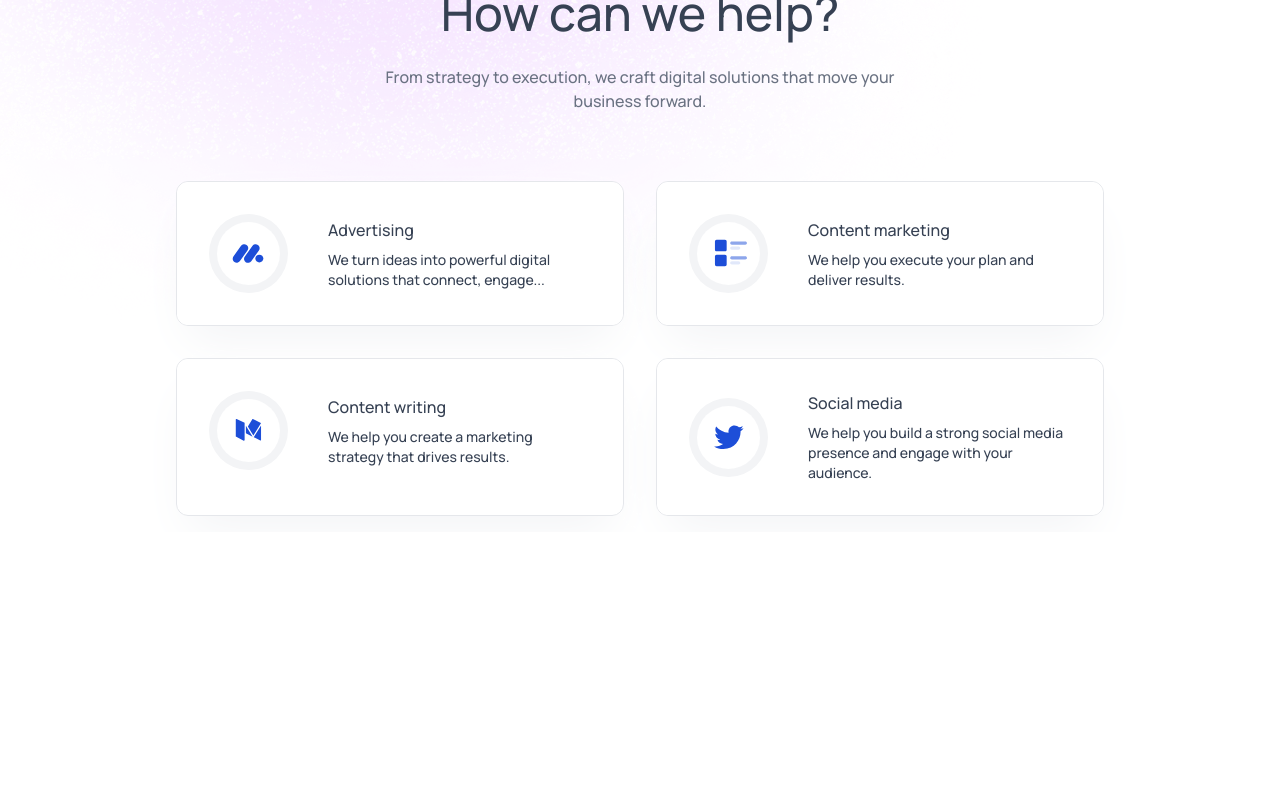
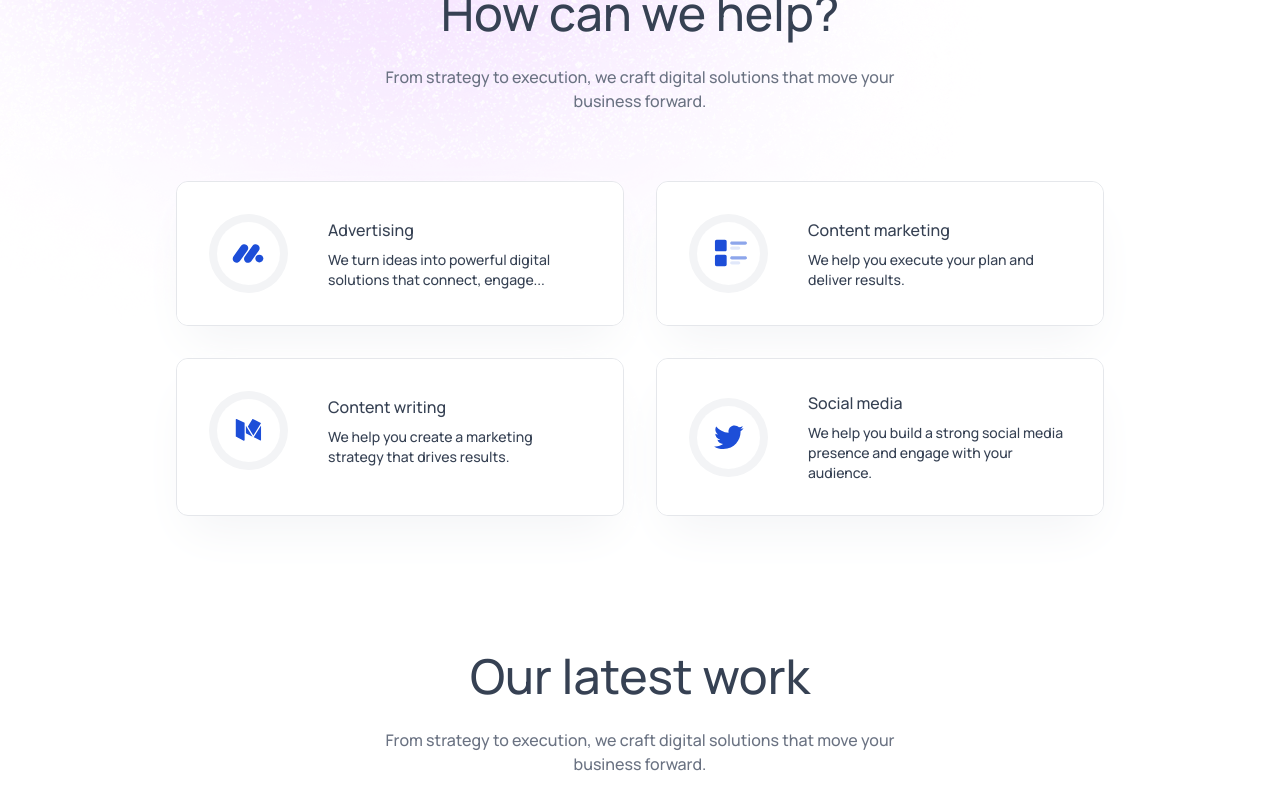
Before and after one commit to giribabu-dev/giribabu-agency, a React (Vite) app: page / in a window 1280 px wide. Shown: the part 1378-2178 px from the top of the page. Before the commit the page ends 1910 px from the top, so only its background shows below. Built offline with nearby package versions, Linux system fonts and the light colour scheme.

Commit message:
Works component

```diff
--- a/src/App.jsx
+++ b/src/App.jsx
@@ -4,6 +4,7 @@ import Navbar from "./components/Navbar";
 import Hero from "./components/Hero";
 import TrustedBy from './components/TrustedBy';
 import Services from "./components/Services";
+import Works from './components/Works';
 
 function App() {
 
@@ -15,6 +16,7 @@ function App() {
       <Hero />
       <TrustedBy />
       <Services />
+      <Works />
     </div>
   )
 }
--- /dev/null
+++ b/src/components/Works.jsx
@@ -0,0 +1,12 @@
+function Works() {
+    return (
+        <div id="our-work" className='flex flex-col items-center gap-7 px-4 sm:px-12 lg:px-24 xl:px-40 pt-30 text-gray-700 dark:text-white'>
+            <h2 className='text-3xl sm:text-5xl font-medium'>Our latest work</h2>
+            <p className='max-w-lg text-center text-gray-500 dark:text-white/75 mb-6'>
+                From strategy to execution, we craft digital solutions that move your business forward.
+            </p>
+        </div>
+    )
+}
+
+export default Works;
```
